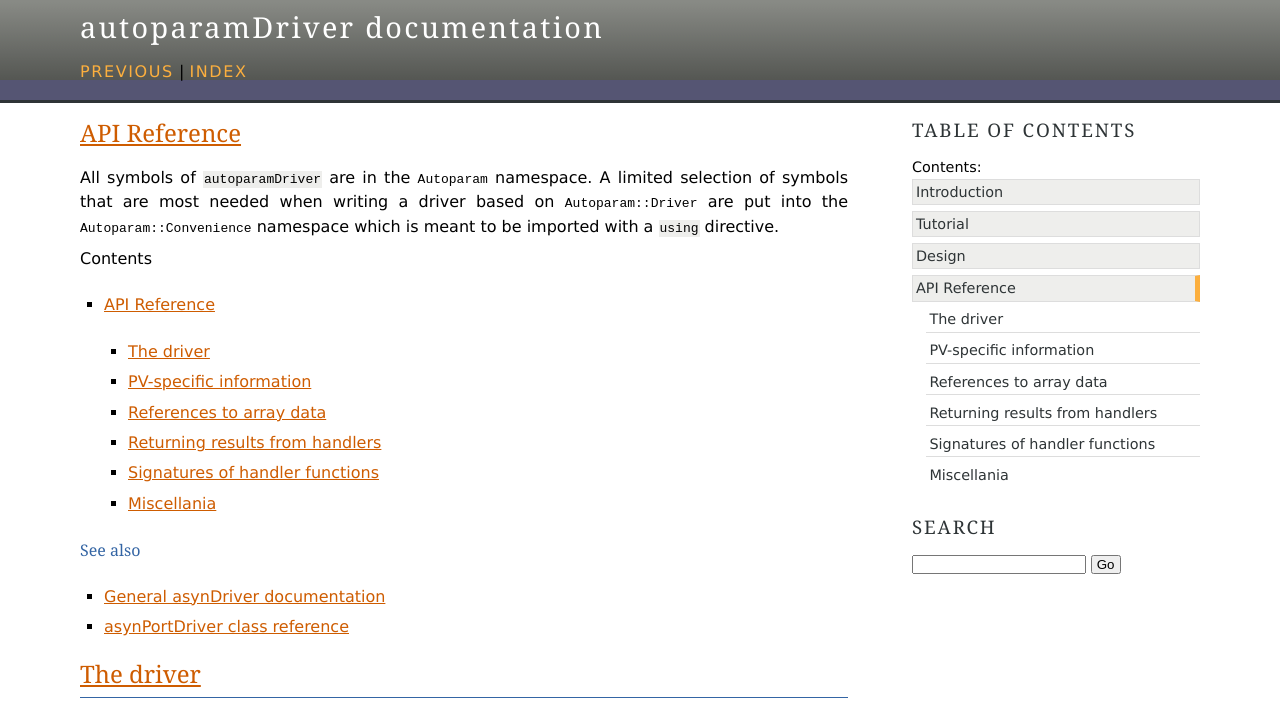
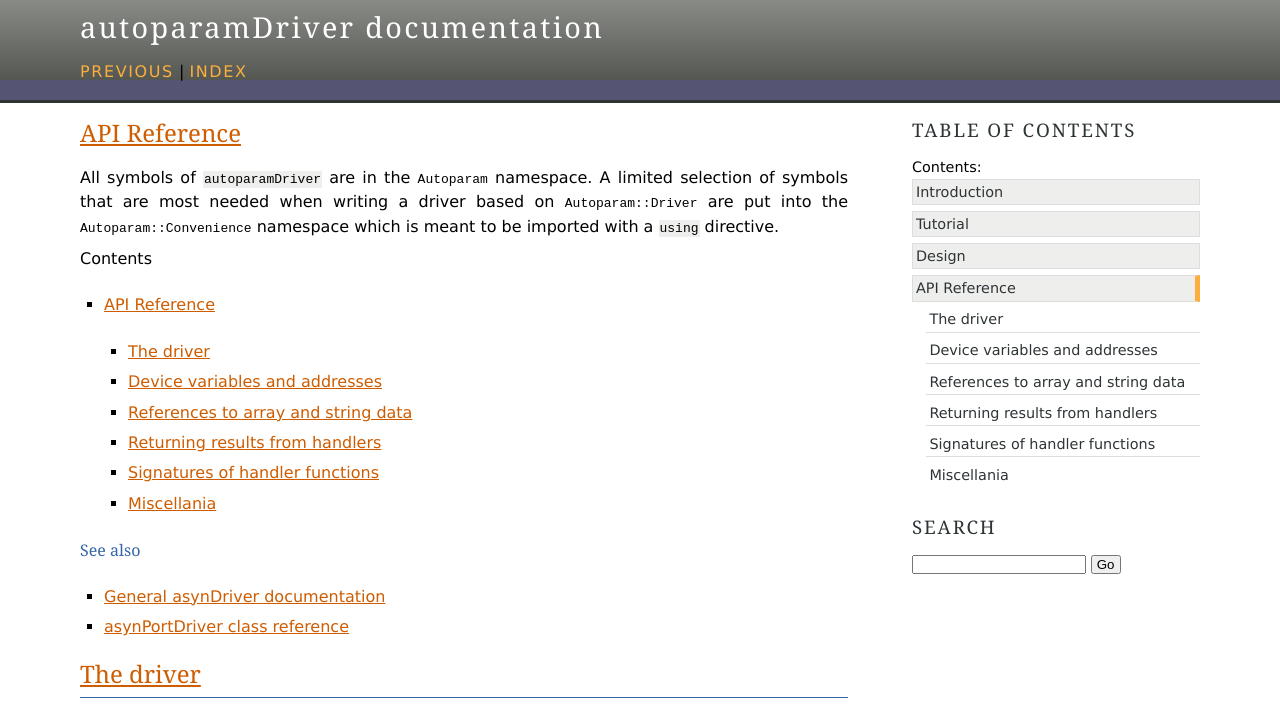
Before and after one commit to Cosylab/autoparamDriver, a Sphinx documentation site: the page built from docs/source/reference.rst, in a window 1280 px wide and 1400 px high. Shown: the top 717 px of the window. Built offline with Sphinx 7.4.7, drawn with Linux system fonts in a browser that asks for light colours; the version number could not be read and is left out; some of the changed text lies outside the part shown; grey boxes are pictures that could not be loaded.

Commit message:
docs: minor clarifications on octets vs. arrays and digital io

```diff
--- a/docs/source/reference.rst
+++ b/docs/source/reference.rst
@@ -34,15 +34,15 @@ The driver
 .. doxygenclass:: Autoparam::Driver
 .. doxygenclass:: Autoparam::DriverOpts
 
-PV-specific information
------------------------
+Device variables and addresses
+------------------------------
 
 .. doxygenclass:: Autoparam::DeviceAddress
 .. doxygenclass:: Autoparam::DeviceVariable
    :undoc-members:
 
-References to array data
-------------------------
+References to array and string data
+-----------------------------------
 
 .. doxygenclass:: Autoparam::Array
    :undoc-members:
```
Also changed, not shown: 2 other files.
